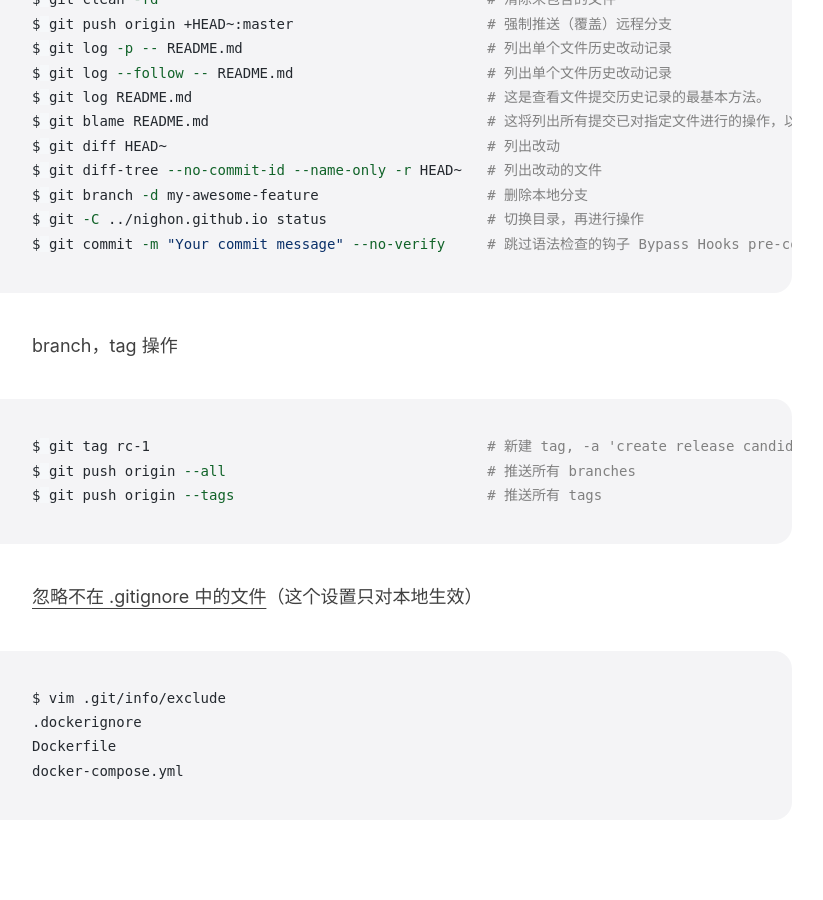
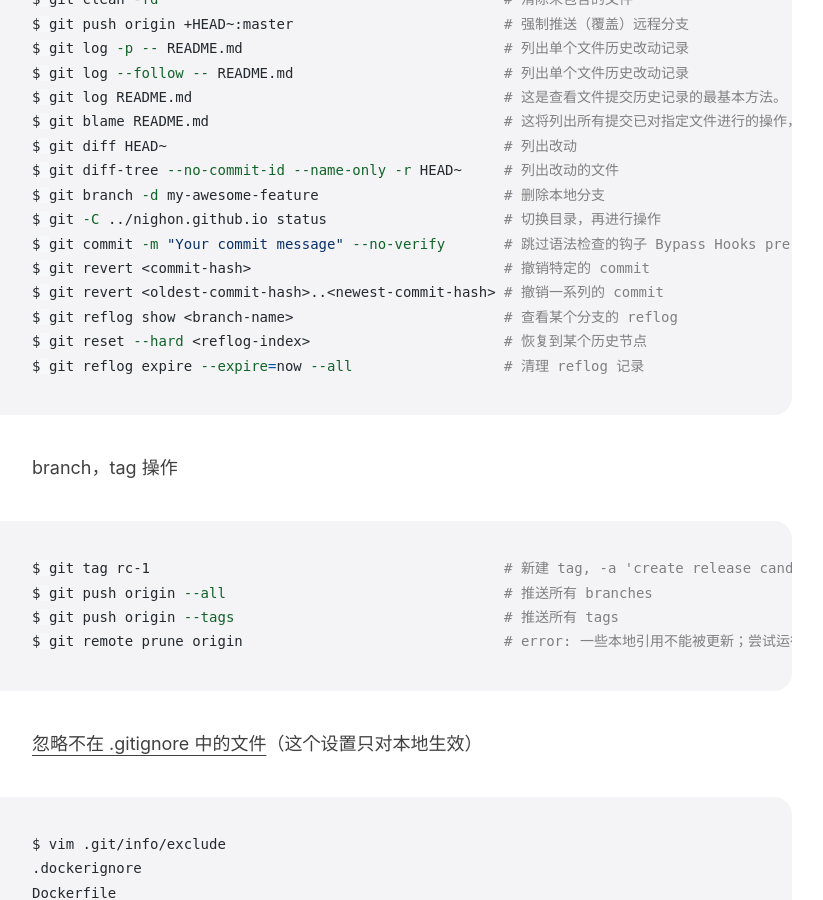
Before and after one commit to nighon/nighon.github.io, a Jekyll site: the page built from _posts/2018-06-24-git.md, in a window 1280 px wide and 900 px high, scrolled down 5046 px. Shown: the whole window, without its empty margins (258-1081 px from the left). Built offline with Jekyll 4.4.1, drawn with Linux system fonts in a browser that asks for light colours.

Commit message:
Add git reflog

````diff
--- a/_posts/2018-06-24-git.md
+++ b/_posts/2018-06-24-git.md
@@ -137,26 +137,32 @@
 以 `README.md` 为示范文件名
 
 ```console
-$ git checkout HEAD~ -- README.md                     # 恢复文件
-$ git clean -fd                                       # 清除未包含的文件
-$ git push origin +HEAD~:master                       # 强制推送（覆盖）远程分支
-$ git log -p -- README.md                             # 列出单个文件历史改动记录
-$ git log --follow -- README.md                       # 列出单个文件历史改动记录
-$ git log README.md                                   # 这是查看文件提交历史记录的最基本方法。
-$ git blame README.md                                 # 这将列出所有提交已对指定文件进行的操作，以及每次提交的作者以及提交的日期和时间。
-$ git diff HEAD~                                      # 列出改动
-$ git diff-tree --no-commit-id --name-only -r HEAD~   # 列出改动的文件
-$ git branch -d my-awesome-feature                    # 删除本地分支
-$ git -C ../nighon.github.io status                   # 切换目录，再进行操作
-$ git commit -m "Your commit message" --no-verify     # 跳过语法检查的钩子 Bypass Hooks pre-commit
+$ git checkout HEAD~ -- README.md                       # 恢复文件
+$ git clean -fd                                         # 清除未包含的文件
+$ git push origin +HEAD~:master                         # 强制推送（覆盖）远程分支
+$ git log -p -- README.md                               # 列出单个文件历史改动记录
+$ git log --follow -- README.md                         # 列出单个文件历史改动记录
+$ git log README.md                                     # 这是查看文件提交历史记录的最基本方法。
+$ git blame README.md                                   # 这将列出所有提交已对指定文件进行的操作，以及每次提交的作者以及提交的日期和时间。
+$ git diff HEAD~                                        # 列出改动
+$ git diff-tree --no-commit-id --name-only -r HEAD~     # 列出改动的文件
+$ git branch -d my-awesome-feature                      # 删除本地分支
+$ git -C ../nighon.github.io status                     # 切换目录，再进行操作
+$ git commit -m "Your commit message" --no-verify       # 跳过语法检查的钩子 Bypass Hooks pre-commit
+$ git revert <commit-hash>                              # 撤销特定的 commit
+$ git revert <oldest-commit-hash>..<newest-commit-hash> # 撤销一系列的 commit
+$ git reflog show <branch-name>                         # 查看某个分支的 reflog
+$ git reset --hard <reflog-index>                       # 恢复到某个历史节点
+$ git reflog expire --expire=now --all                  # 清理 reflog 记录
 ```
 
 branch，tag 操作
 
 ```console
-$ git tag rc-1                                        # 新建 tag, -a 'create release candidate 1'
-$ git push origin --all                               # 推送所有 branches
-$ git push origin --tags                              # 推送所有 tags
+$ git tag rc-1                                          # 新建 tag, -a 'create release candidate 1'
+$ git push origin --all                                 # 推送所有 branches
+$ git push origin --tags                                # 推送所有 tags
+$ git remote prune origin                               # error: 一些本地引用不能被更新；尝试运行 'git remote prune origin' 来删除旧的、有冲突的分支
 ```
 
 [忽略不在 .gitignore 中的文件](https://stackoverflow.com/a/653458/2862195)（这个设置只对本地生效）
````
